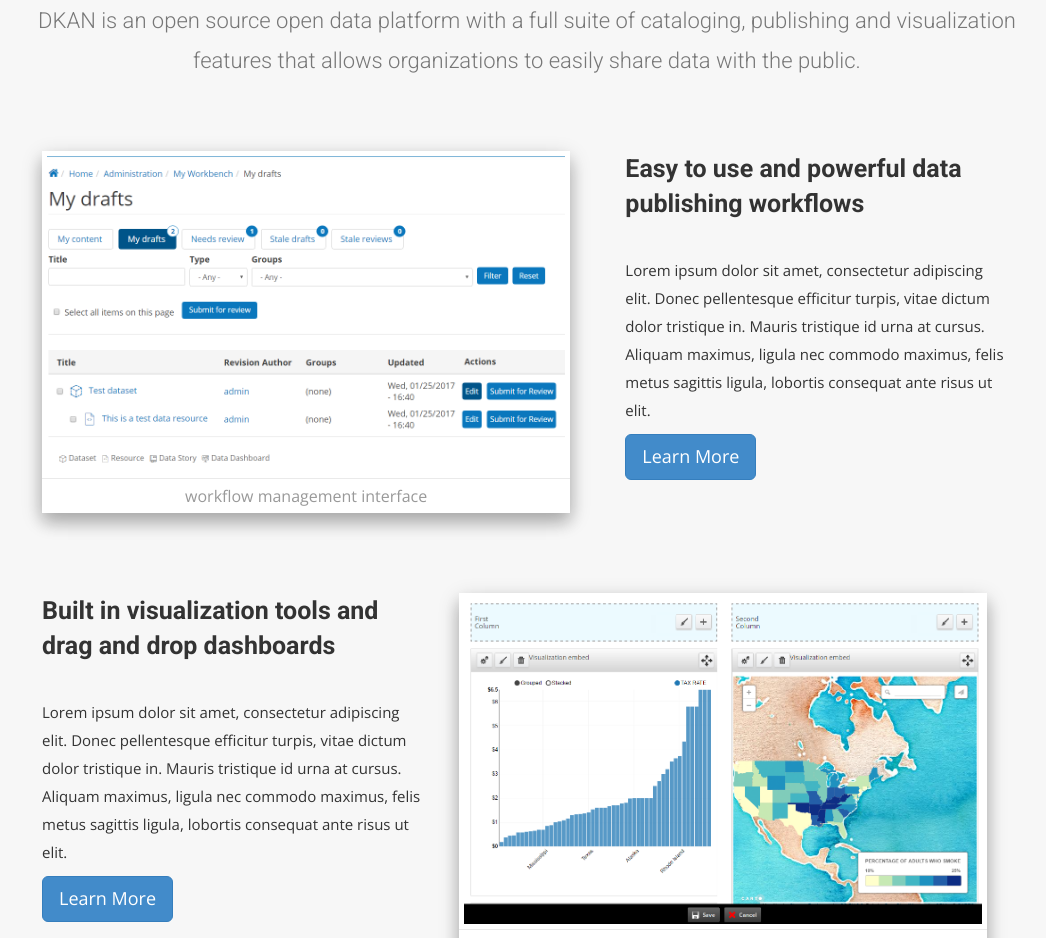
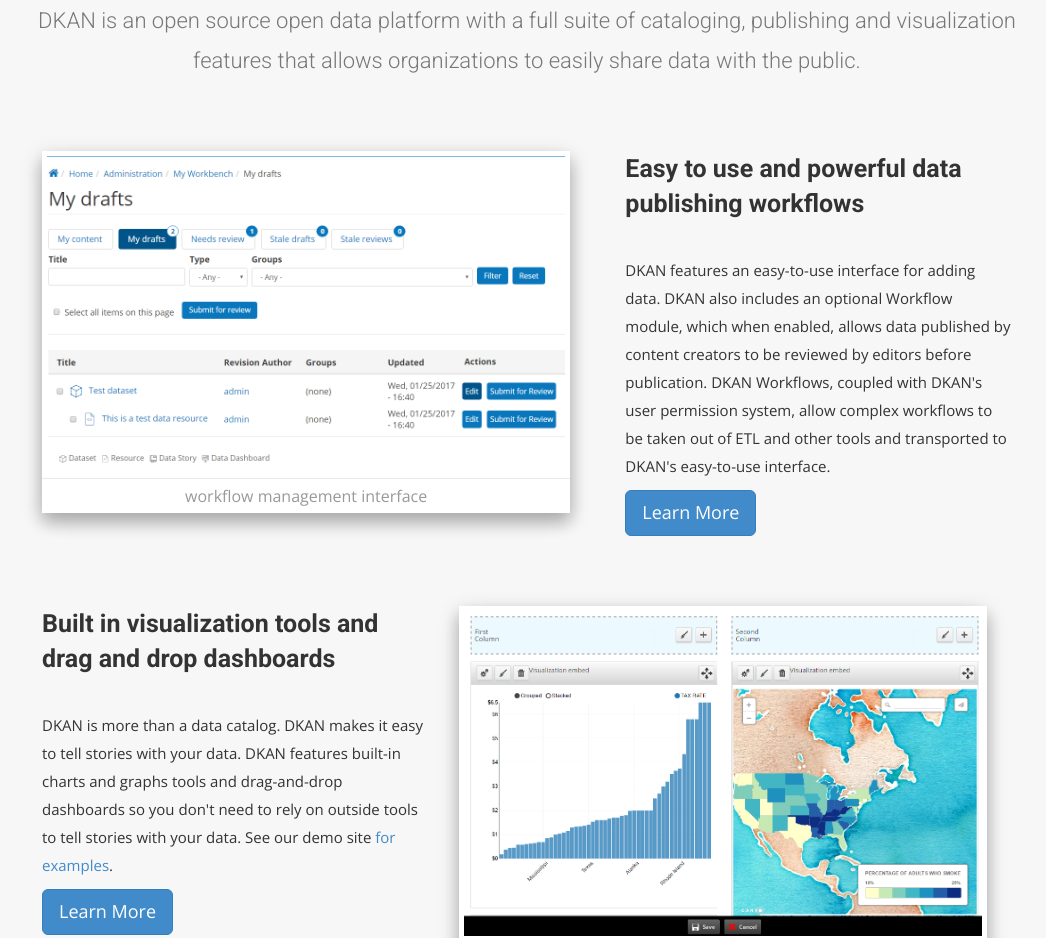
Before and after one commit to GetDKAN/GetDKAN.com, a Jekyll site: the page built from index.html, in a window 1280 px wide and 1400 px high, scrolled down 1588 px. Shown: the top 938 px of the window, without its empty margins (113-1159 px from the left). Built offline with Jekyll 4.4.1, drawn with Linux system fonts in a browser that asks for light colours; nearby versions of some CDN libraries; some web fonts are replaced.

Commit message:
Update index.html

```diff
--- a/index.html
+++ b/index.html
@@ -95,9 +95,8 @@
       <div class="col-md-5 margin-b-30">
         <h3>Easy to use and powerful data publishing workflows</h3>
         <p class="margin-b-20">
-          Lorem ipsum dolor sit amet, consectetur adipiscing elit. Donec pellentesque efficitur turpis, vitae dictum dolor tristique in. Mauris tristique id urna at cursus. Aliquam maximus, ligula nec commodo maximus, felis metus sagittis ligula, lobortis consequat ante risus ut elit.
-        </p>
-        <a href="{{site.baseurl}}/features" class="btn btn-lg btn-primary btn-rounded">Learn More</a>
+DKAN features an easy-to-use interface for adding data. DKAN also includes an optional Workflow module, which when enabled, allows data published by content creators to be reviewed by editors before publication. DKAN Workflows, coupled with DKAN's user permission system, allow complex workflows to be taken out of ETL and other tools and transported to DKAN's easy-to-use interface.        </p>
+        <a href="{{site.baseurl}}/dkan-site/2016/04/20/dkan-workflow.html" class="btn btn-lg btn-primary btn-rounded">Learn More</a>
       </div>
     </div>
     <div class="row">
@@ -107,7 +106,7 @@
       <div class="col-md-5 margin-b-30">
         <h3>Built in visualization tools and drag and drop dashboards</h3>
         <p class="margin-b-20">
-          Lorem ipsum dolor sit amet, consectetur adipiscing elit. Donec pellentesque efficitur turpis, vitae dictum dolor tristique in. Mauris tristique id urna at cursus. Aliquam maximus, ligula nec commodo maximus, felis metus sagittis ligula, lobortis consequat ante risus ut elit.
+          DKAN is more than a data catalog. DKAN makes it easy to tell stories with your data. DKAN features built-in charts and graphs tools and drag-and-drop dashboards so you don't need to rely on outside tools to tell stories with your data. See our demo site <a href="http://demo.getdkan.com/search/type/data_dashboard">for examples</a>.
         </p>
         <a href="{{site.baseurl}}/features" class="btn btn-lg btn-primary btn-rounded">Learn More</a>
       </div>
```
